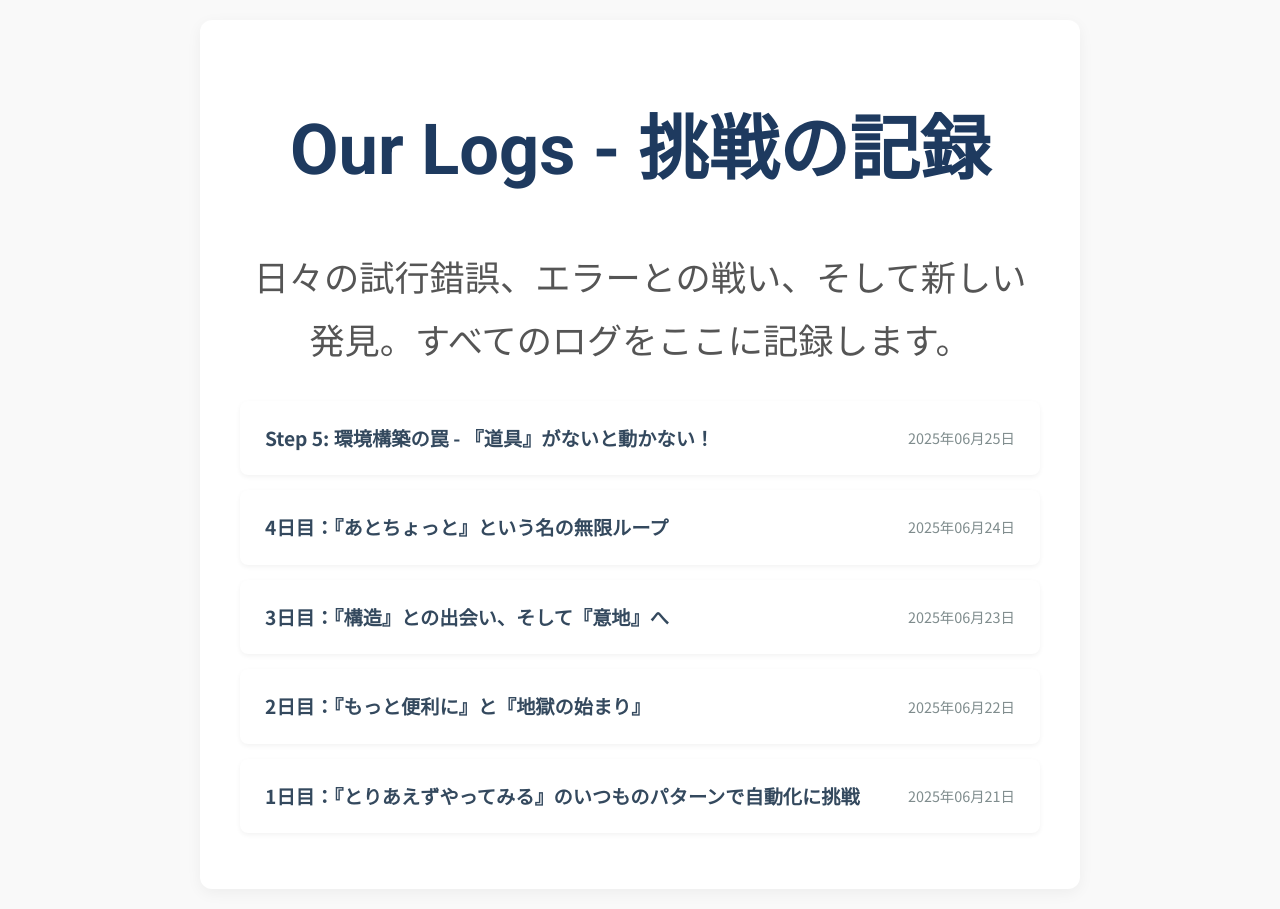
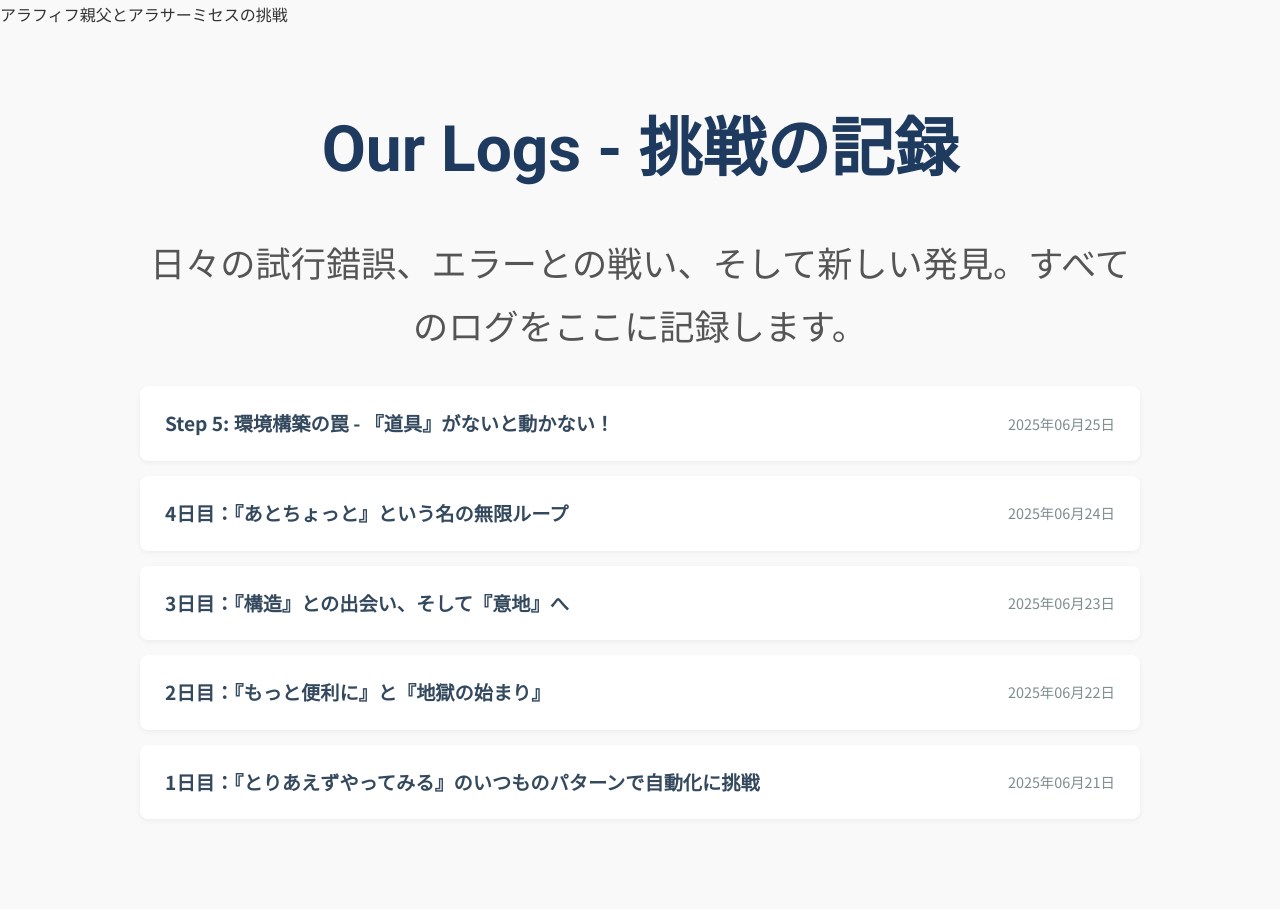
Before and after one commit to 0513reo/reo, a Jekyll site: the page built from logs-archive.html, in a window 1280 px wide. Built offline with Jekyll 4.4.1, drawn with Linux system fonts in a browser that asks for light colours.

Commit message:
Add files via upload

```diff
--- a/_includes/header.html
+++ b/_includes/header.html
@@ -1,2 +1,7 @@
-<!-- ★★★ これが、Jekyllの世界で、最も安全で、最も正しいリンクの書き方です ★★★ -->
-<a href="{{ '/story/challenge-step-1/' | relative_url }}">アラフィフ親父でも出来た。～サイト作成の全記録～</a>
+<!-- このファイルは、将来的にサイト共通のナビゲーションメニューなどを置くための、大事な部品です。 -->
+<!-- 今は、トップページへのリンクだけを置いておきましょう。 -->
+<header class="site-header">
+  <div class="wrapper">
+    <a class="site-title" rel="author" href="{{ "/" | relative_url }}">{{ site.title }}</a>
+  </div>
+</header>
--- a/_layouts/default.html
+++ b/_layouts/default.html
@@ -8,10 +8,16 @@
     <link rel="preconnect" href="https://fonts.googleapis.com">
     <link rel="preconnect" href="https://fonts.gstatic.com" crossorigin>
     <link href="https://fonts.googleapis.com/css2?family=Noto+Sans+JP:wght@400;700&family=Roboto:wght@700&display=swap" rel="stylesheet">
-    <!-- ★★★ Jekyllの世界の正しいCSSの呼び出し方 ★★★ -->
+    <!-- ★★★【修正点】style.cssを、正しい魔法の言葉で呼び出す！ ★★★ -->
     <link rel="stylesheet" href="{{ '/assets/style.css' | relative_url }}">
 </head>
-<body class="{{ page.class }}">
+<body class="{{ page.collection }}">
+
+    <!-- ★★★ サイト共通のヘッダー部品を、ここに自動で挿入 ★★★ -->
+    {% include header.html %}
+
+    <!-- ★★★ 各ページの中身（content）を、ここに自動で挿入 ★★★ -->
     {{ content }}
+
 </body>
 </html>
```
